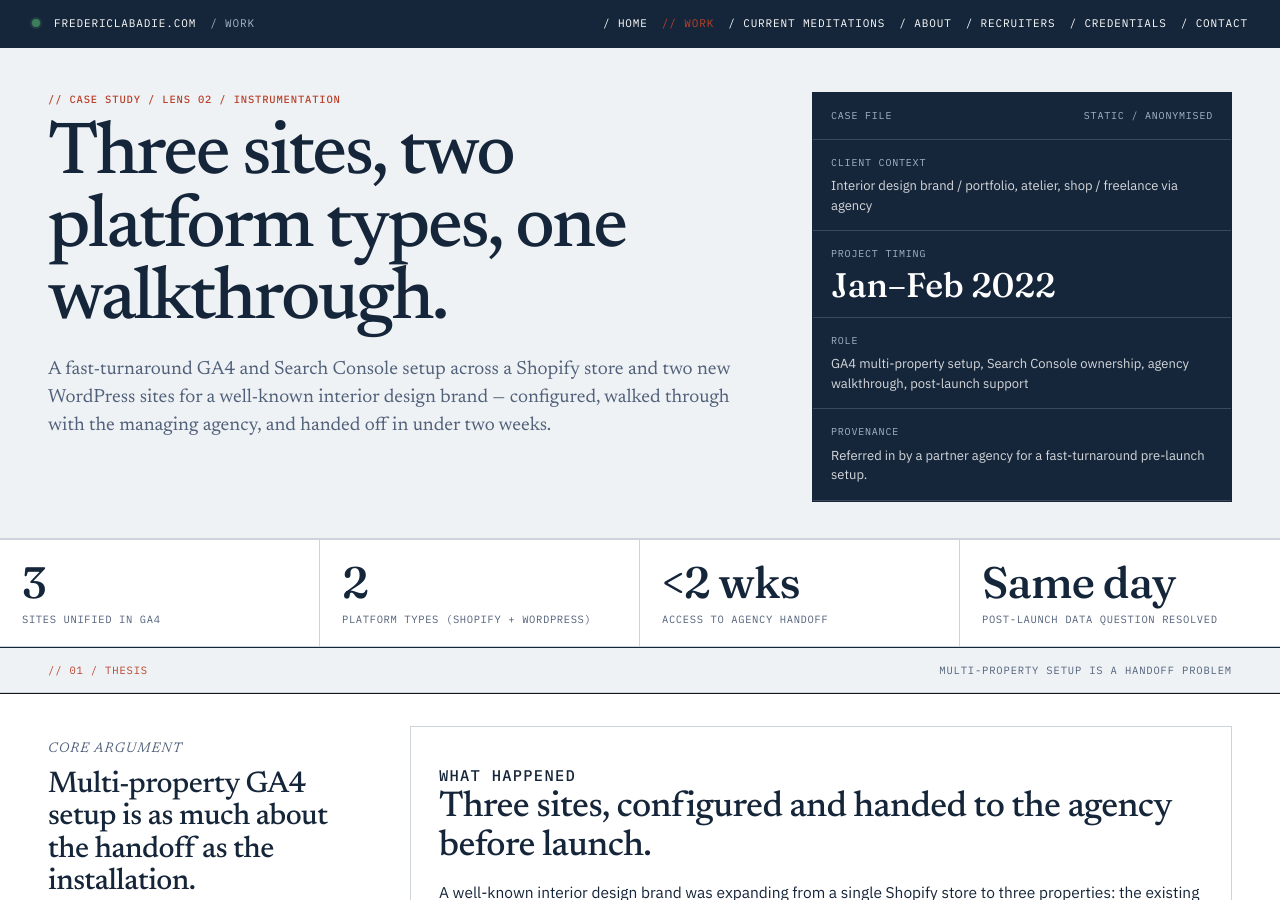
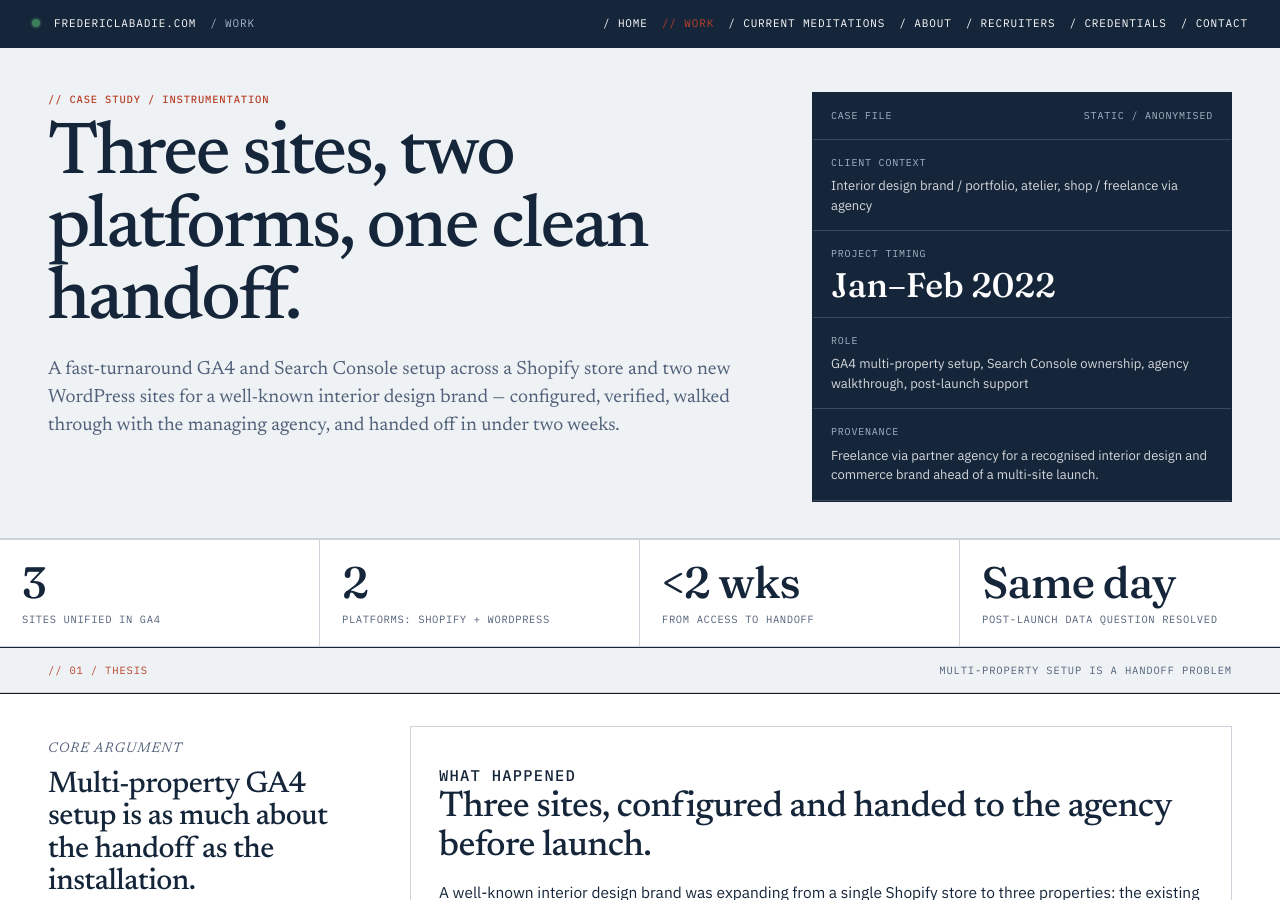
Before and after one commit to fredericlabadie/fredericlabadie.github.io, a Jekyll site: the page built from work/interior-designer-multisite.html, in a window 1280 px wide and 900 px high. Built offline with Jekyll 4.4.1, drawn with Linux system fonts in a browser that asks for light colours; comment, search, counter and statistics services are not loaded; some of the changed text lies outside the part shown.

Commit message:
Update interior designer multisite case copy

```diff
--- a/work/interior-designer-multisite.html
+++ b/work/interior-designer-multisite.html
@@ -2,25 +2,25 @@
 nav_key: work
 footer_label: Case study
 layout: case
-title: "Three sites, two platform types, one walkthrough"
-description: "GA4 and Search Console setup across a Shopify store and two new WordPress sites for a well-known interior design brand — configured and handed off to the agency in under two weeks."
-og_title: "Three sites, two platform types, one walkthrough &mdash; case study"
+title: "Three sites, two platforms, one clean handoff"
+description: "GA4 and Search Console setup across a Shopify store and two new WordPress sites for a well-known interior design brand — configured, verified, and handed off to the agency in under two weeks."
+og_title: "Three sites, two platforms, one clean handoff &mdash; case study"
 og_description: "GA4 multi-property setup across Shopify and WordPress, handed off to the agency in under two weeks."
 og_url: "https://fredericlabadie.com/work/interior-designer-multisite.html"
-twitter_title: "Three sites, two platform types, one walkthrough &mdash; case study"
+twitter_title: "Three sites, two platforms, one clean handoff &mdash; case study"
 twitter_description: "GA4 multi-property setup across Shopify and WordPress, handed off to the agency in under two weeks."
 ---
       <header class="bp-case-hero">
         <div>
           <p class="bp-case-kicker bp-case-accent">
-            // Case study / Lens 02 / Instrumentation
+            // Case study / Instrumentation
           </p>
-          <h1>Three sites, two platform types, one walkthrough.</h1>
+          <h1>Three sites, two platforms, one clean handoff.</h1>
           <p class="bp-case-dek">
             A fast-turnaround GA4 and Search Console setup across a Shopify
             store and two new WordPress sites for a well-known interior design
-            brand &mdash; configured, walked through with the managing agency,
-            and handed off in under two weeks.
+            brand &mdash; configured, verified, walked through with the managing
+            agency, and handed off in under two weeks.
           </p>
         </div>
         <aside class="bp-case-hero-panel" aria-label="Case summary">
@@ -47,8 +47,8 @@ twitter_description: "GA4 multi-property setup across Shopify and WordPress, han
           <div class="bp-case-panel-row">
             <span>Provenance</span>
             <p>
-              Referred in by a partner agency for a fast-turnaround pre-launch
-              setup.
+              Freelance via partner agency for a recognised interior design and
+              commerce brand ahead of a multi-site launch.
             </p>
           </div>
         </aside>
@@ -57,10 +57,10 @@ twitter_description: "GA4 multi-property setup across Shopify and WordPress, han
       <section class="bp-case-receipts" aria-label="Case proof points">
         <article><strong>3</strong><span>sites unified in GA4</span></article>
         <article>
-          <strong>2</strong><span>platform types (Shopify + WordPress)</span>
+          <strong>2</strong><span>platforms: Shopify + WordPress</span>
         </article>
         <article>
-          <strong>&lt;2 wks</strong><span>access to agency handoff</span>
+          <strong>&lt;2 wks</strong><span>from access to handoff</span>
         </article>
         <article>
           <strong>Same day</strong
@@ -80,8 +80,8 @@ twitter_description: "GA4 multi-property setup across Shopify and WordPress, han
             installation.
           </h2>
           <p>
-            Three properties across two platform types is only useful if the
-            agency can navigate all three views after you leave.
+            Three properties across two platforms is only useful if the agency
+            can navigate all three views after you leave.
           </p>
         </aside>
         <div class="bp-case-main">
@@ -163,12 +163,12 @@ twitter_description: "GA4 multi-property setup across Shopify and WordPress, han
               <div>
                 <span>Configure</span><strong>GA4 + Search Console</strong>
                 <p>
-                  Three properties set up across two platform types, Search
-                  Console ownership handed to the agency.
+                  Three properties set up across two platforms, Search Console
+                  ownership handed to the agency.
                 </p>
               </div>
               <div>
-                <span>Verify</span><strong>Data confirmed</strong>
+                <span>Verify</span><strong>Tracking confirmed</strong>
                 <p>
                   GA4 and UA in agreement across properties; post-launch data
                   question resolved same-day.
```
Also changed, not shown: other parts of work/interior-designer-multisite.html (+3 -3 lines).
